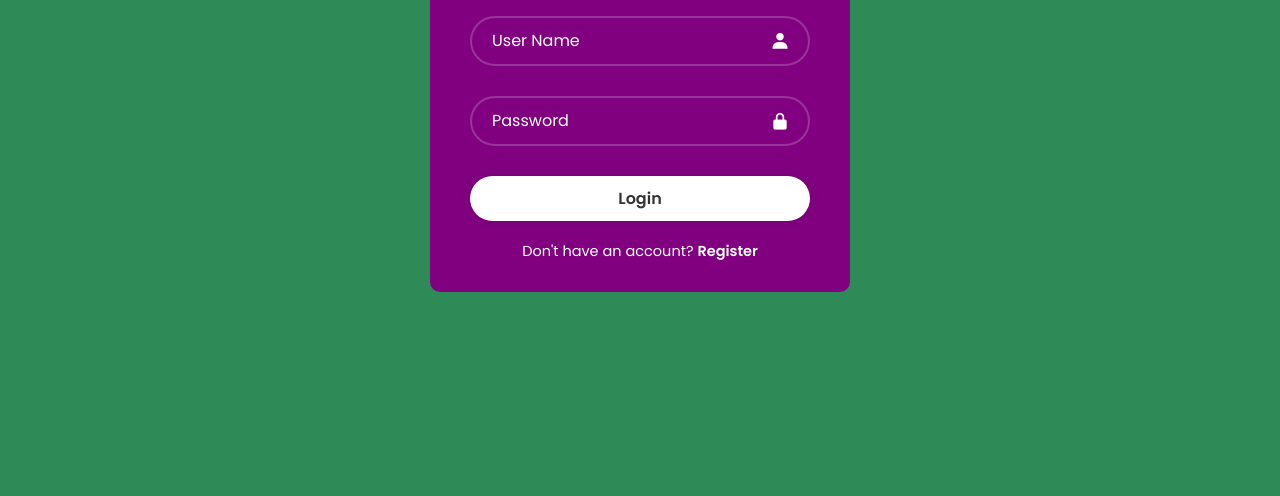
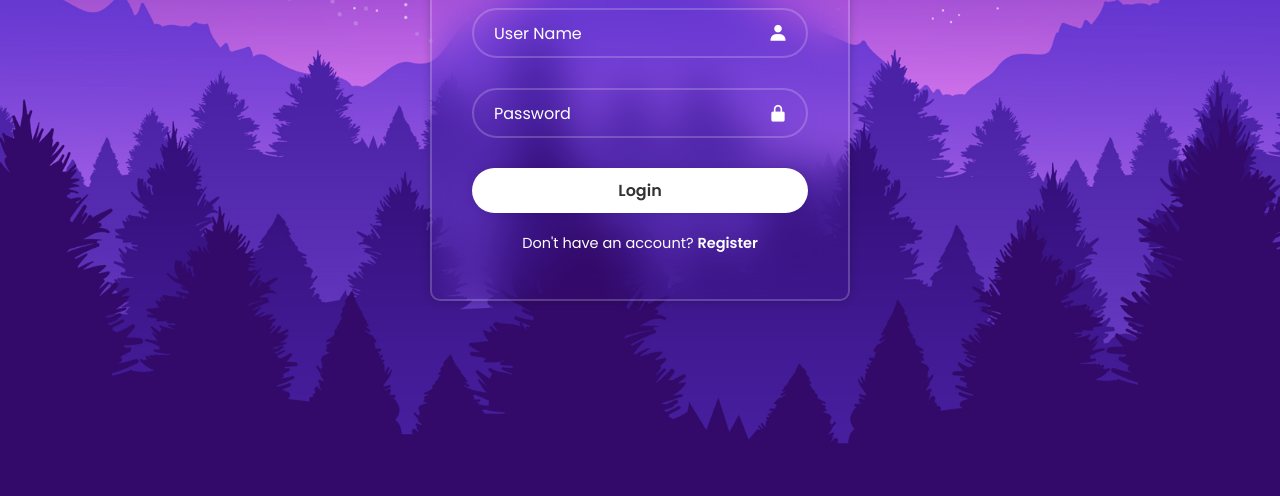
Before and after one commit to KasunUmesh/Travel_Planning_System-Admin_FrontEnd, a plain HTML site: page index.html in a window 1280 px wide. Shown: the part 304-800 px from the top of the page. Drawn offline with nearby package versions, Linux system fonts and the light colour scheme.

Commit message:
Admin Login Page Style

```diff
--- a/assets/css/style.css
+++ b/assets/css/style.css
@@ -12,12 +12,17 @@ body {
   justify-content: center;
   align-items: center;
   min-height: 100vh;
-  background-color: seagreen;
+  background: url('../images/img.jpg') no-repeat;
+  background-size: cover;
+  background-position: center;
 }
 
 .wrapper {
   width: 420px;
-  background: purple;
+  background: transparent;
+  border: 2px solid rgba(255, 255, 255, .2);
+  backdrop-filter: blur(20px);
+  box-shadow: 0 0 10px rgba(0, 0, 0, .2);
   color: #fff;
   border-radius: 10px;
   padding: 30px 40px;
@@ -78,7 +83,7 @@ body {
 .wrapper .register-link {
   font-size: 14.5px;
   text-align: center;
-  margin-top: 20px;
+  margin: 20px 0 15px;
 }
 
 .register-link p a {
```
Also changed, not shown: assets/images/img.jpg (added).
